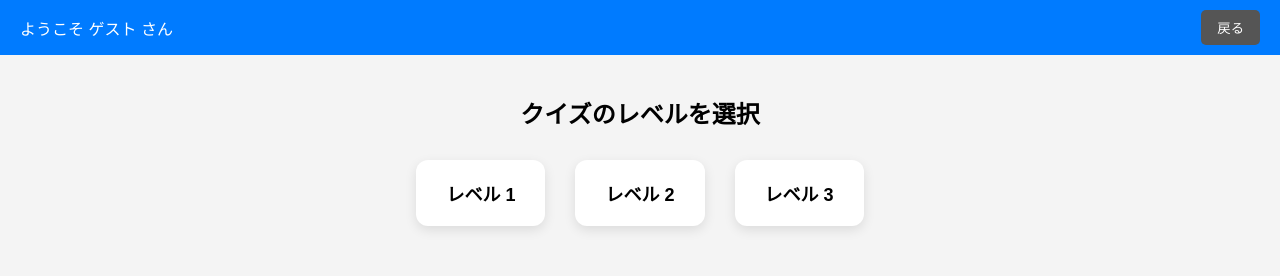
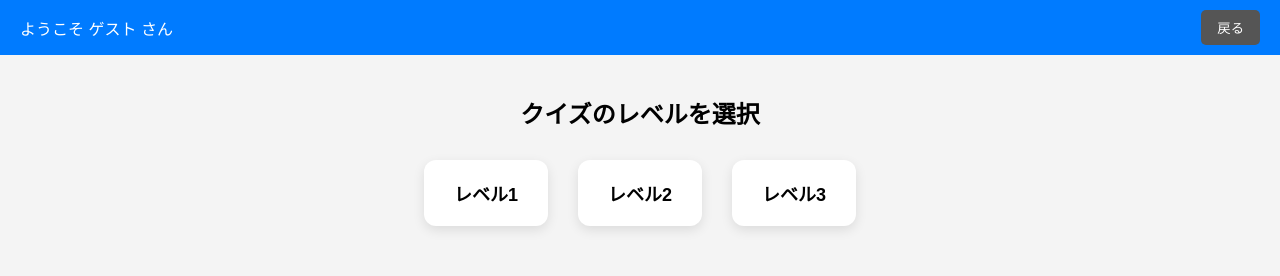
Before and after one commit to s2322106/Syshack, a plain HTML site: page fix.ver3/templates/ranking.html in a window 1280 px wide. Shown: the top 276 px of the page. Drawn offline with nearby package versions, Linux system fonts and the light colour scheme.

Commit message:
change button

```diff
--- a/fix.ver3/templates/ranking.html
+++ b/fix.ver3/templates/ranking.html
@@ -88,6 +88,7 @@
       padding: 8px 0;
       font-size: 16px;
     }
+
     .buttons {
       position: fixed;
       bottom: 0;
@@ -99,6 +100,7 @@
       border-top: 1px solid #ddd;
       padding: 10px 0;
     }
+
     .main-button {
       display: flex;
       flex-direction: column;
@@ -108,11 +110,11 @@
       text-decoration: none;
       font-size: 12px;
     }
+
     .button-icon {
       font-size: 20px;
       margin-bottom: 2px;
     }
-
   </style>
 </head>
 <body>
@@ -125,13 +127,27 @@
     <div class="container">
       <h2>クイズのレベルを選択</h2>
       <div class="level-buttons">
-        <!-- レベルボタンを押したら /ranking/<level> に移動するだけに変更 -->
+
+        <!-- 手動で3つのボタンを作成 -->
         <button
-          v-for="level in [1, 2, 3]"
-          :key="level"
-          :class="['level-button', { 'button-active': selectedLevel === level }]"
-          @click="redirectToLevel(level)">
-          レベル {{ level }}
+          class="level-button"
+          :class="{ 'button-active': selectedLevel === 1 }"
+          @click="redirectToLevel(1)">
+          レベル1
+        </button>
+
+        <button
+          class="level-button"
+          :class="{ 'button-active': selectedLevel === 2 }"
+          @click="redirectToLevel(2)">
+          レベル2
+        </button>
+
+        <button
+          class="level-button"
+          :class="{ 'button-active': selectedLevel === 3 }"
+          @click="redirectToLevel(3)">
+          レベル3
         </button>
       </div>
 
@@ -168,7 +184,7 @@
         },
         methods: {
           redirectToLevel(level) {
-            // 単純に /ranking/<level> に遷移
+            // クリックしたら /ranking/<level> に移動
             window.location.href = "/ranking/" + level;
           },
           goToMain() {
```
